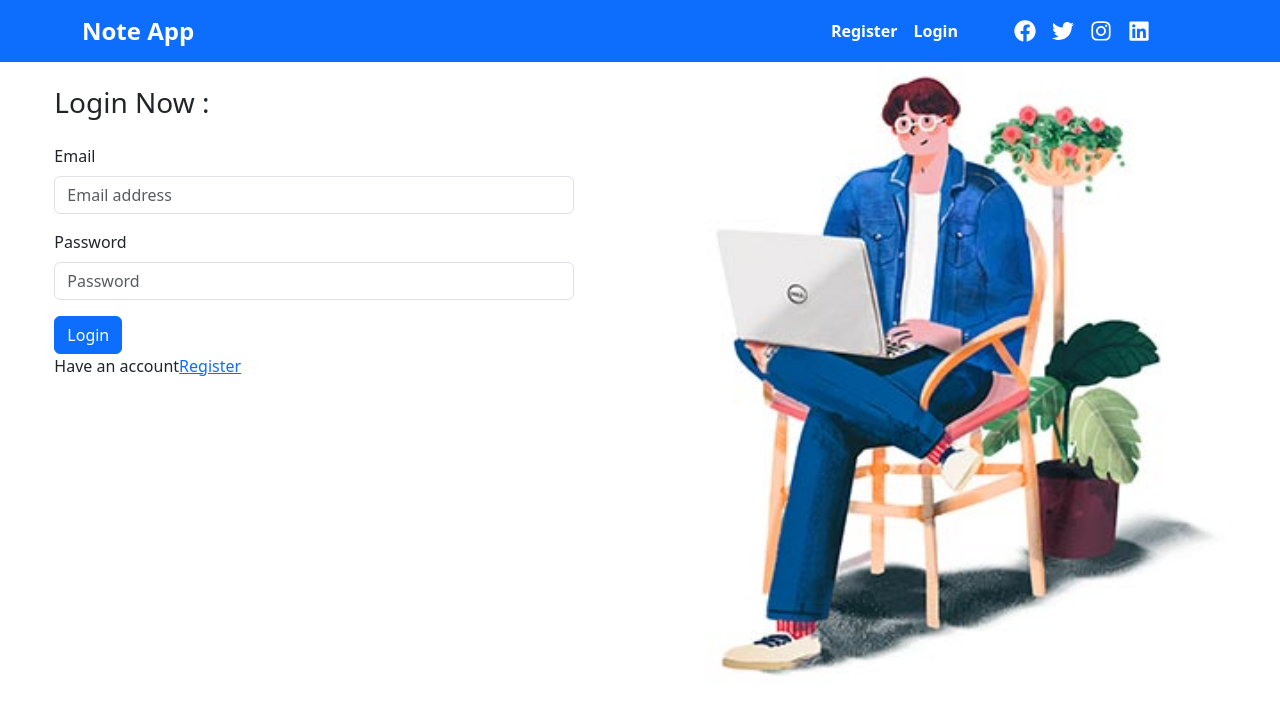
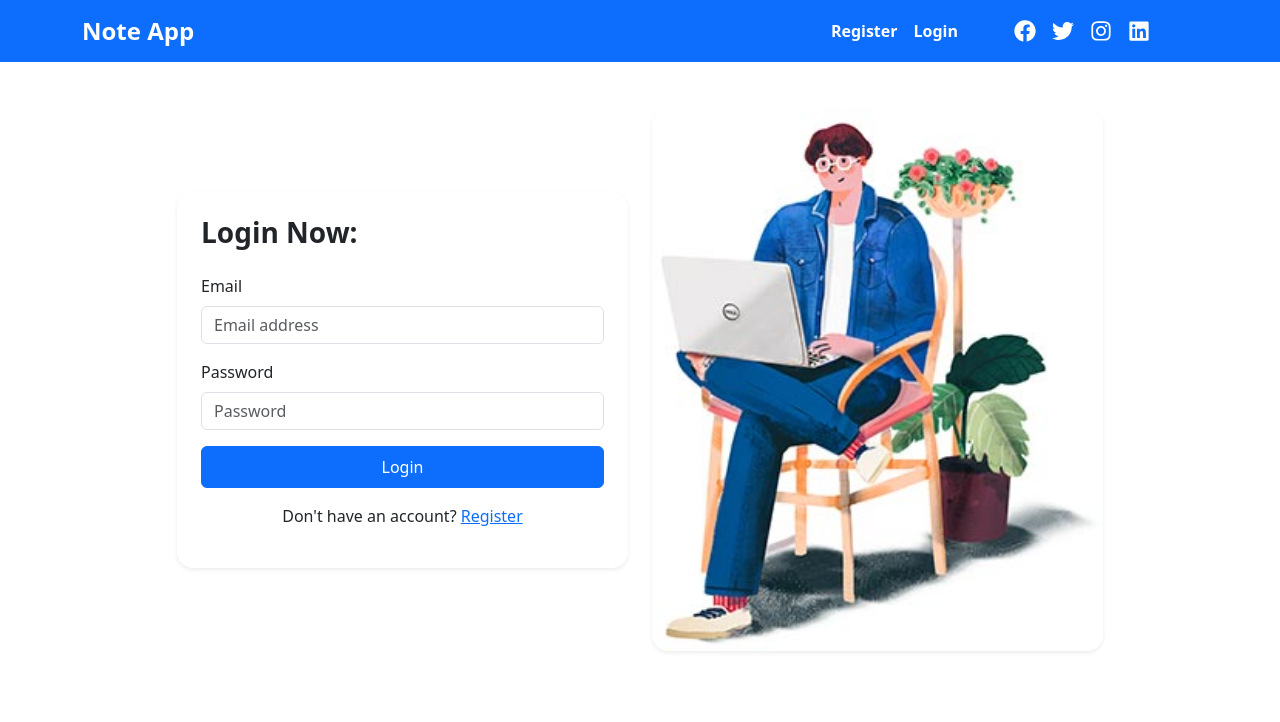
Before and after one commit to Mahamoudabdelfatah/Note_App, a React (Vite) app: page /login in a window 1280 px wide. Shown: the top 722 px of the page. Built offline with nearby package versions, Linux system fonts and the light colour scheme.

Commit message:
Update Design Login

```diff
--- a/src/auth/Login/Login.jsx
+++ b/src/auth/Login/Login.jsx
@@ -50,35 +50,51 @@ const Login = () => {
 
 
     return (
-        <div className='row justify-content-around'>
-            <div className='col-md-5 text-start order-lg-0 order-1'>
-                <h3 className="my-4">Login Now : </h3>
-                {apiError && <div className='alert alert-danger mt-4 mb-4 p-3'><strong>{apiError}</strong></div>}
+        <div className="container py-5">
+            <div className="row justify-content-center align-items-center">
+                <div className="col-md-5 order-lg-0 order-1">
+                    <div className="p-4 shadow-sm bg-white rounded-4">
+                        <h3 className="mb-4 fw-semibold">Login Now:</h3>
+
+                        {apiError && (
+                            <div className="alert alert-danger"><strong>{apiError}</strong></div>
+                        )}
 
                         <Form onSubmit={formik.handleSubmit}>
-
-                    <Form.Group className='mb-3' controlId='Email'>
+                            <Form.Group className="mb-3" controlId="Email">
                                 <Form.Label>Email</Form.Label>
-                        <Form.Control type="email" placeholder='Email address' name='email' value={formik.values.email} onBlur={formik.handleBlur} onChange={formik.handleChange} />
-                        {formik.errors.email && formik.touched.email && (<div className='alert alert-danger mt-4 mb-4 p-3'><strong>{formik.errors.email}</strong></div>)}
+                                <Form.Control type="email" placeholder="Email address" name="email"
+                                    value={formik.values.email} onBlur={formik.handleBlur} onChange={formik.handleChange} />
+                                {formik.errors.email && formik.touched.email && (
+                                    <div className="alert alert-danger mt-2"><strong>{formik.errors.email}</strong></div>
+                                )}
                             </Form.Group>
 
-                    <Form.Group className='mb-3' controlId='Password'>
+                            <Form.Group className="mb-3" controlId="Password">
                                 <Form.Label>Password</Form.Label>
-                        <Form.Control type="password" placeholder='Password' name='password' value={formik.values.password} onBlur={formik.handleBlur} onChange={formik.handleChange} />
-                        {formik.errors.password && formik.touched.password && (<div className='alert alert-danger mt-4 mb-4 p-3'><strong>{formik.errors.password}</strong></div>)}
+                                <Form.Control type="password" placeholder="Password" name="password"
+                                    value={formik.values.password} onBlur={formik.handleBlur} onChange={formik.handleChange} />
+                                {formik.errors.password && formik.touched.password && (
+                                    <div className="alert alert-danger mt-2"><strong>{formik.errors.password}</strong></div>
+                                )}
                             </Form.Group>
 
-                    <Button variant='primary' type='submit'>{isLoading ? <FaSpinner className="spinner mx-auto" /> : "Login"}</Button>
-                    <p >Have an account<Link to="/register">Register</Link></p>
+                            <Button variant="primary" type="submit" className="w-100 py-2 mb-3">
+                                {isLoading ? <FaSpinner className="spinner" /> : "Login"}
+                            </Button>
 
+                            <p className="text-center">Don't have an account? <Link to="/register">Register</Link></p>
                         </Form>
                     </div>
-            <div className='col-md-5'>
-                <img src="/signin-image.jpg" className='w-100' alt="" />
+                </div>
+
+                <div className="col-md-5 mb-4 mb-md-0">
+                    <img src="/signin-image.jpg" className="w-100 rounded-4 shadow-sm" alt="" />
+                </div>
             </div>
         </div>
     )
+
 }
 
 export default Login
```
Lines whose indentation alone changed are shown as unchanged.
